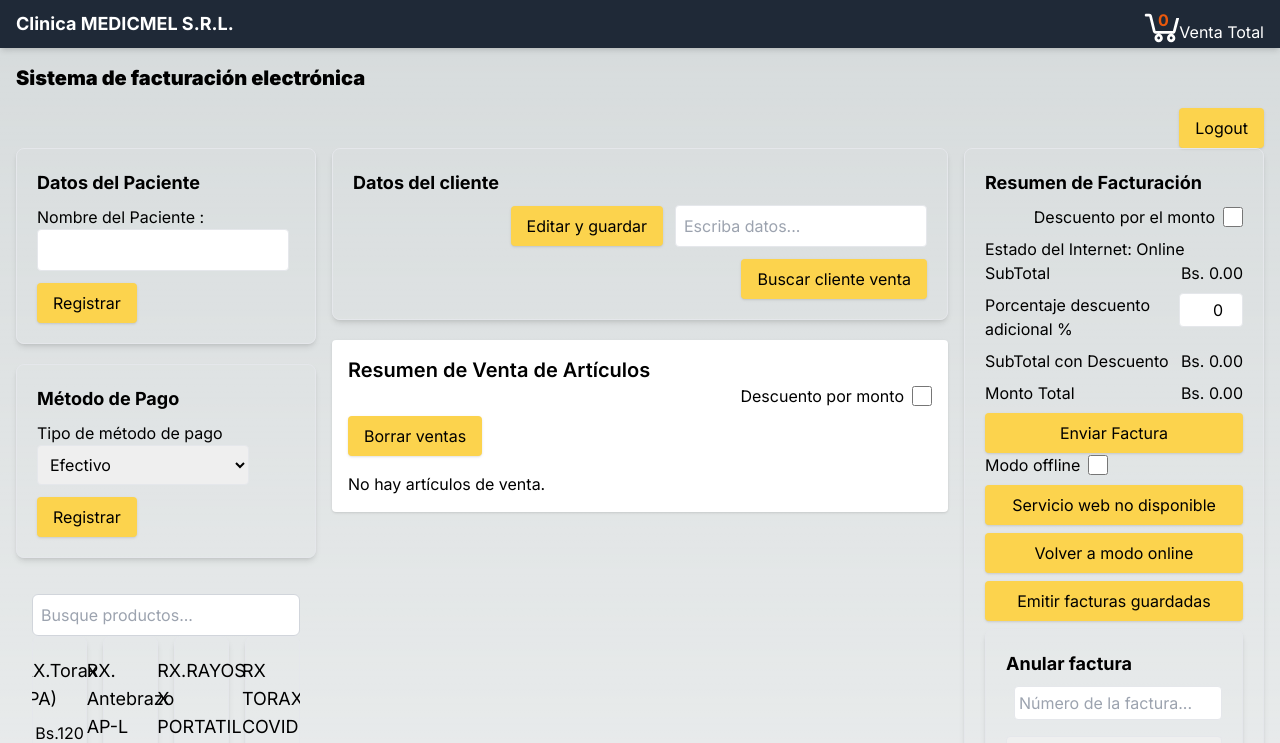
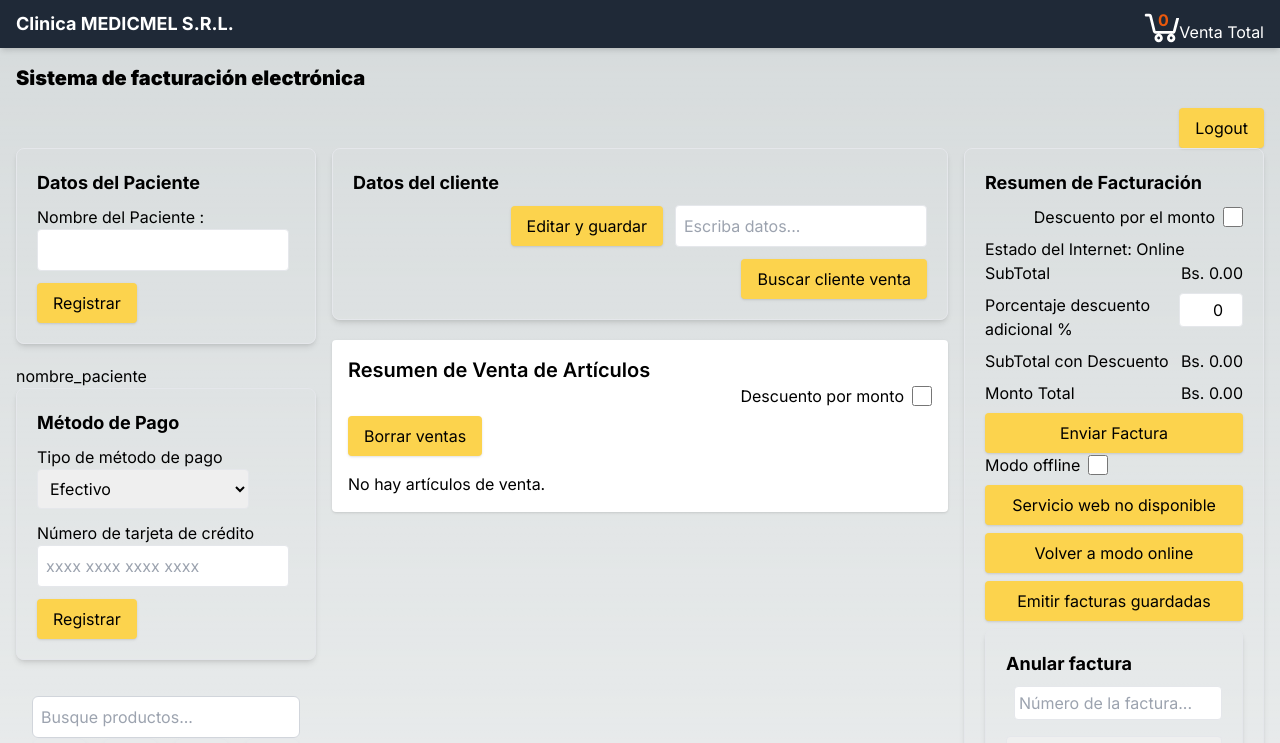
Before and after one commit to erickpoppe/invoice-service-frontend, a Next.js app: page /placeorder in a window 1280 px wide. Shown: the top 743 px of the page. Built offline with nearby package versions, Linux system fonts and the light colour scheme.

Commit message:
Major refactoring.

```diff
--- a/src/app/placeorder/page.js
+++ b/src/app/placeorder/page.js
@@ -17,6 +17,7 @@ import { saveAs } from 'file-saver';
 import { ToastContainer, toast } from 'react-toastify';
 import 'react-toastify/dist/ReactToastify.css';
 import DataClient from "@/components/DataClient";
+import DataPatient from "@/components/DataPatient";
 import toasty, { Toaster } from 'react-hot-toast';
 
 
@@ -198,7 +199,6 @@ export default function PlaceOrderScreen() {
     const submitHandler = () => {
         // Store the selected payment method in Redux
         dispatch(savePaymentMethod(selectedPaymentMethod));
-        router.push('/placeorder');
     };
 
     const [selectedPaymentMethod, setSelectedPaymentMethod] = useState('1');
@@ -440,7 +440,7 @@ export default function PlaceOrderScreen() {
                         setClientId(foundClient.id);
                         console.log(client_id);
                      } else {
-                        console.log('Client not found');
+                        console.log('Cliente no encontrado.');
 
                     }
 
@@ -640,6 +640,10 @@ export default function PlaceOrderScreen() {
                             </div>
                             <button onClick={handleNombrePaciente} className="primary-button" >Registrar</button>
                         </div>
+                        <div>
+                            nombre_paciente
+                            <DataPatient nombre_paciente={nombre_paciente}></DataPatient>
+                        </div>
                         <div className="card  p-5">
                             <h2 className="mb-2 text-lg"><b>Método de Pago</b></h2>
                             <div>{paymentMethod}</div>
@@ -658,7 +662,7 @@ export default function PlaceOrderScreen() {
                                         <option value="10">Tarjeta y Efectivo</option>
                                     </select>
                                 </div>
-                                {selectedPaymentMethod === "2" && (
+                                {selectedPaymentMethod === "2" || "10" && (
                                     <div className="mb-3">
                                         <label htmlFor="creditCardNumber" className="form-label">Número de tarjeta de crédito </label>
                                         <input
--- a/src/app/placeorderop/page.js
+++ b/src/app/placeorderop/page.js
@@ -206,7 +206,6 @@ export default function PlaceOrderScreen() {
     const submitHandler = () => {
         // Store the selected payment method in Redux
         dispatch(savePaymentMethod(selectedPaymentMethod));
-        router.push('/placeorder');
     };
 
     const [selectedPaymentMethod, setSelectedPaymentMethod] = useState('1');
--- /dev/null
+++ b/src/components/DataPatient.js
@@ -0,0 +1,9 @@
+import React from 'react'
+
+export default function DataPatient({ nombre_paciente }) {
+    return (
+        <div className="">
+            <p><b>{nombre_paciente}</b></p>
+        </div>
+    )
+}
```
